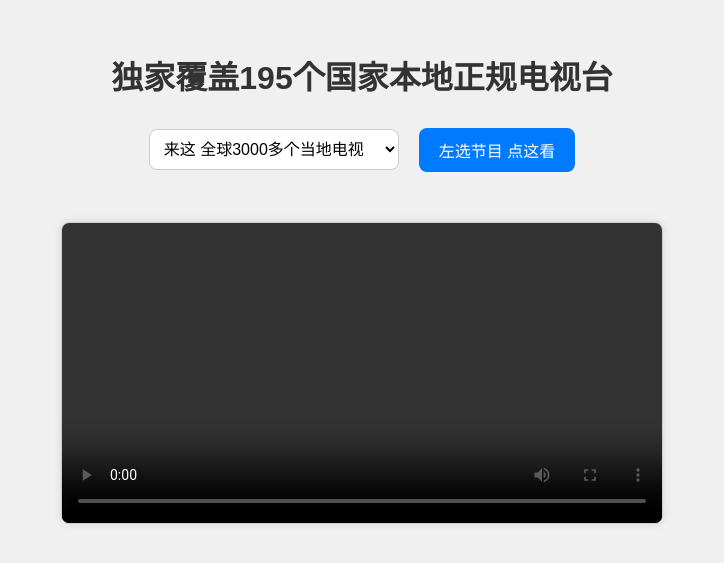
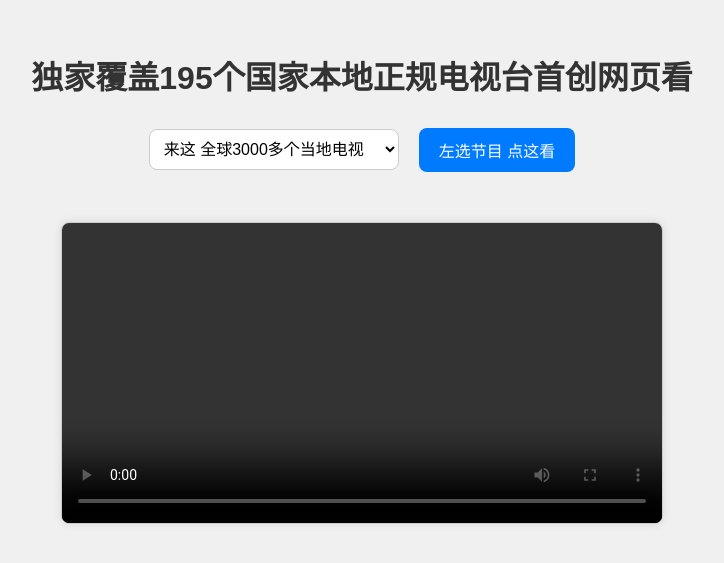
Before and after one commit to hanfu2022/eat, a plain HTML site: page index.html in a window 1280 px wide. Shown: the part 113-676 px from the top of the page, without its empty margins (278-1002 px from the left). Drawn offline with nearby package versions, Linux system fonts and the light colour scheme.

Commit message:
Update index.html

```diff
--- a/index.html
+++ b/index.html
@@ -22,7 +22,7 @@
 
 </head>
 <body>
-    <h1>独家覆盖195个国家本地正规电视台</h1>
+    <h1>独家覆盖195个国家本地正规电视台首创网页看</h1>
 
     <div class="player-container">
 
```
